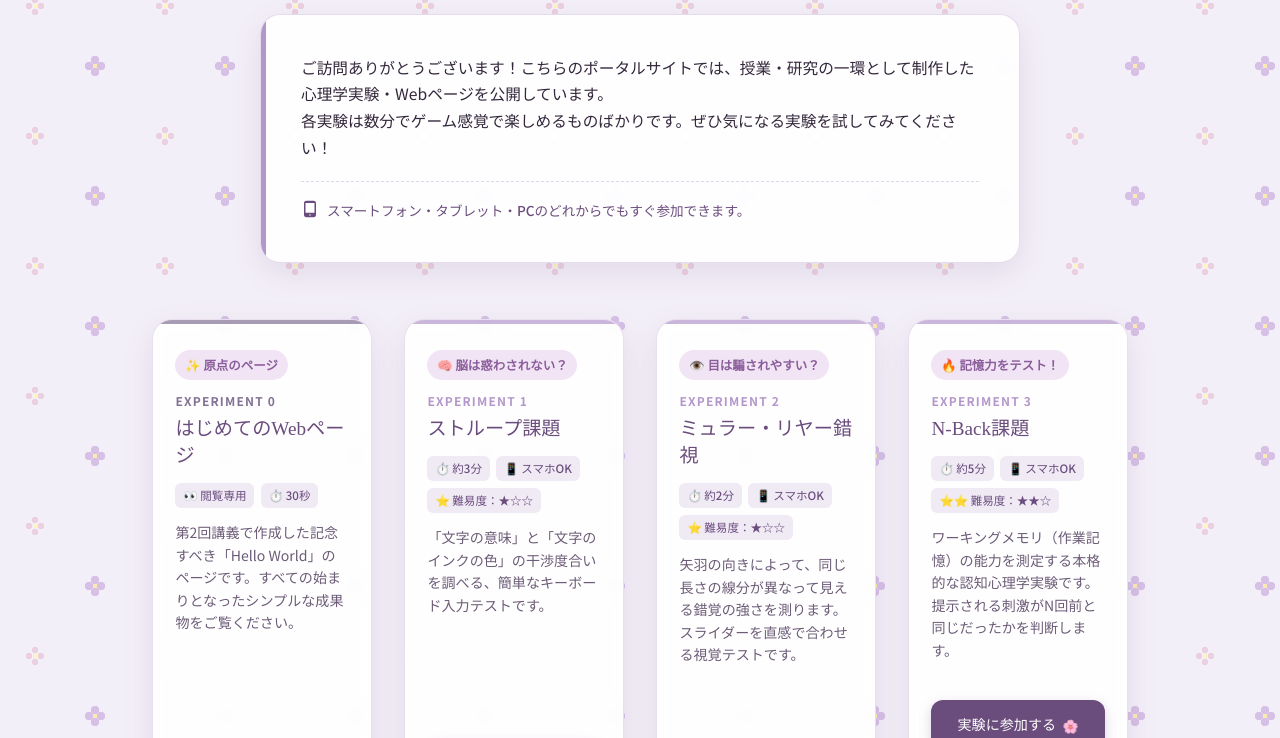
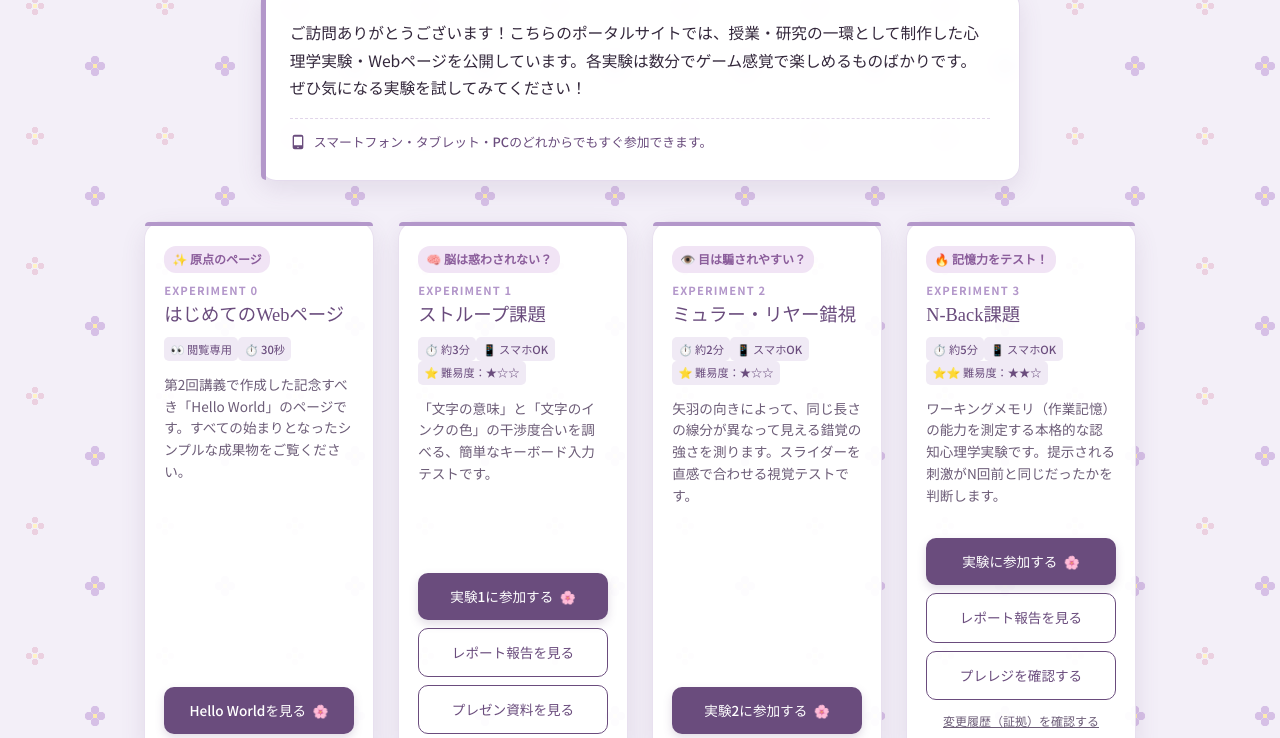
Before and after one commit to yn-sato/my-experiment, a plain HTML site: page index.html in a window 1280 px wide. Shown: the part 159-897 px from the top of the page. Drawn offline with Linux system fonts and the light colour scheme; a web font is replaced by a local one.

Commit message:
Update index.html

```diff
--- a/index.html
+++ b/index.html
@@ -18,16 +18,23 @@
             --primary-light: #b397ca;     /* アクセントラベンダー */
             --text-main: #33273b;          /* 主な文字色 */
             --text-sub: #6c5c77;           /* サブ文字色 */
-            --card-bg: rgba(255, 255, 255, 0.94); /* カード背景 */
-            --shadow: 0 10px 30px rgba(106, 76, 125, 0.12);
-            --shadow-hover: 0 15px 40px rgba(106, 76, 125, 0.22);
-            --transition: all 0.35s cubic-bezier(0.25, 0.8, 0.25, 1);
+            --card-bg: rgba(255, 255, 255, 0.95); /* カード背景 */
+            --shadow: 0 8px 25px rgba(106, 76, 125, 0.12);
+            --shadow-hover: 0 12px 30px rgba(106, 76, 125, 0.2);
+            --transition: all 0.3s ease;
         }
 
+        /* リセットと基本指定 */
         * {
             box-sizing: border-box;
             margin: 0;
             padding: 0;
+        }
+
+        /* ★スマホ文字切れ防止のための重要指定★ */
+        html, body {
+            width: 100%;
+            overflow-x: hidden; /* 横スクロール・はみ出しを防止 */
         }
 
         body {
@@ -53,71 +60,57 @@
             background-size: 130px 130px;
             background-repeat: repeat;
             color: var(--text-main);
-            line-height: 1.8;
+            line-height: 1.7;
             -webkit-font-smoothing: antialiased;
-            padding: 0;
-            margin: 0;
         }
 
         /* Container & Layout */
         .container {
+            width: 100%;
             max-width: 1040px;
             margin: 0 auto;
-            padding: 3rem 1.2rem;
+            padding: 2rem 1rem; /* スマホ用に左右余白を最適化 */
         }
 
         /* Header Design */
         header {
             text-align: center;
-            margin-bottom: 3.5rem;
+            margin-bottom: 2.5rem;
             position: relative;
         }
 
-        header::before {
-            content: '';
-            position: absolute;
-            top: -20px;
-            left: 50%;
-            transform: translateX(-50%);
-            width: 90px;
-            height: 90px;
-            background-color: var(--primary-light);
-            opacity: 0.25;
-            border-radius: 50%;
-            z-index: -1;
-        }
-
         .university-name {
-            font-size: 0.85rem;
+            font-size: 0.8rem;
             font-weight: 700;
             color: var(--primary-color);
-            letter-spacing: 0.15em;
+            letter-spacing: 0.12em;
             text-transform: uppercase;
-            margin-bottom: 0.5rem;
+            margin-bottom: 0.4rem;
             display: inline-block;
         }
 
         h1 {
             font-family: 'Kiwi Maru', serif;
-            font-size: 1.8rem;
+            font-size: 1.5rem; /* スマホで入りきるサイズ調整 */
             color: var(--primary-color);
-            margin-bottom: 1.5rem;
+            margin-bottom: 1.2rem;
             font-weight: 500;
-            letter-spacing: 0.05em;
             line-height: 1.4;
+            word-wrap: break-word;
         }
 
+        /* ★案内文カード：文字切れ完全対策★ */
         .intro-card {
             background-color: var(--card-bg);
             backdrop-filter: blur(6px);
-            border-radius: 20px;
-            padding: 1.8rem 1.5rem;
+            border-radius: 16px;
+            padding: 1.2rem;
             box-shadow: var(--shadow);
             border: 1px solid rgba(179, 151, 202, 0.35);
             max-width: 760px;
             margin: 0 auto;
             position: relative;
-            overflow: hidden;
+            text-align: left;
         }
 
         .intro-card::before {
@@ -128,33 +121,37 @@
             bottom: 0;
             width: 5px;
             background-color: var(--primary-light);
+            border-radius: 16px 0 0 16px;
         }
 
-        /* スマホで途切れないよう自動改行を修正 */
         .intro-text {
-            font-size: 0.98rem;
+            font-size: 0.9rem;
             color: var(--text-main);
-            text-align: left;
-            word-break: normal;
-            overflow-wrap: break-word;
-            line-height: 1.7;
+            /* 日本語の自然な改行を指定 */
+            word-break: normal !important;
+            overflow-wrap: anywhere !important;
+            white-space: normal !important;
+            line-height: 1.75;
         }
 
         .intro-note {
             display: flex;
             align-items: flex-start;
             gap: 0.5rem;
-            margin-top: 1.2rem;
-            padding-top: 1rem;
+            margin-top: 1rem;
+            padding-top: 0.8rem;
             border-top: 1px dashed rgba(179, 151, 202, 0.4);
-            font-size: 0.85rem;
+            font-size: 0.8rem;
             color: var(--primary-color);
             font-weight: 500;
+            line-height: 1.5;
+            word-break: normal;
+            overflow-wrap: anywhere;
         }
 
         .intro-note svg {
-            width: 18px;
-            height: 18px;
+            width: 16px;
+            height: 16px;
             fill: currentColor;
             flex-shrink: 0;
             margin-top: 2px;
@@ -163,33 +160,29 @@
         /* Experiments Section */
         .experiments-grid {
             display: grid;
-            grid-template-columns: 1fr;
-            gap: 2rem;
-            margin-bottom: 4rem;
+            grid-template-columns: 1fr; /* スマホは1列 */
+            gap: 1.5rem;
+            margin-bottom: 3rem;
         }
 
-        /* PC (4カラム表示) */
-        @media (min-width: 1024px) {
-            .experiments-grid {
-                grid-template-columns: repeat(4, 1fr);
-            }
-            h1 { font-size: 2.2rem; }
-            .container { padding: 4rem 2rem; }
-            .intro-card { padding: 2.5rem; }
+        /* レスポンシブ切り替え (タブレット・PC) */
+        @media (min-width: 640px) {
+            .experiments-grid { grid-template-columns: repeat(2, 1fr); }
+            .container { padding: 3rem 1.5rem; }
+            h1 { font-size: 1.8rem; }
+            .intro-card { padding: 1.8rem; }
+            .intro-text { font-size: 0.98rem; }
         }
 
-        /* タブレット (2カラム表示) */
-        @media (max-width: 1023px) and (min-width: 640px) {
-            .experiments-grid {
-                grid-template-columns: repeat(2, 1fr);
-            }
+        @media (min-width: 1024px) {
+            .experiments-grid { grid-template-columns: repeat(4, 1fr); }
+            h1 { font-size: 2.2rem; }
         }
 
         .experiment-card {
             background-color: var(--card-bg);
-            backdrop-filter: blur(6px);
-            border-radius: 20px;
-            padding: 1.8rem 1.4rem;
+            border-radius: 18px;
+            padding: 1.4rem 1.2rem;
             box-shadow: var(--shadow);
             border: 1px solid rgba(179, 151, 202, 0.3);
             display: flex;
@@ -197,7 +190,6 @@
             justify-content: space-between;
             transition: var(--transition);
             position: relative;
-            overflow: hidden;
         }
 
         .experiment-card::after {
@@ -208,88 +200,75 @@
             right: 0;
             height: 4px;
             background-color: var(--primary-light);
-            opacity: 0.7;
-            transition: var(--transition);
-        }
-
-        .experiment-card:hover {
-            transform: translateY(-6px);
-            box-shadow: var(--shadow-hover);
-            border-color: rgba(179, 151, 202, 0.6);
-        }
-
-        .experiment-card:hover::after {
-            height: 6px;
-            opacity: 1;
-            background-color: var(--primary-color);
+            border-radius: 18px 18px 0 0;
         }
 
         .card-top {
-            margin-bottom: 1.2rem;
+            margin-bottom: 1rem;
         }
 
         /* 一言キャッチコピー */
         .card-catchphrase {
-            font-size: 0.78rem;
+            font-size: 0.75rem;
             font-weight: 700;
             color: #8b5d9b;
             background: #f1e4f5;
-            padding: 0.25rem 0.6rem;
-            border-radius: 20px;
+            padding: 0.2rem 0.5rem;
+            border-radius: 12px;
             display: inline-block;
-            margin-bottom: 0.6rem;
+            margin-bottom: 0.5rem;
         }
 
         .experiment-number {
-            font-size: 0.75rem;
+            font-size: 0.7rem;
             font-weight: 700;
             color: var(--primary-light);
             text-transform: uppercase;
             letter-spacing: 0.1em;
-            margin-bottom: 0.3rem;
+            margin-bottom: 0.2rem;
             display: block;
         }
 
         .experiment-title {
             font-family: 'Kiwi Maru', serif;
-            font-size: 1.2rem;
+            font-size: 1.15rem;
             color: var(--primary-color);
-            margin-bottom: 0.8rem;
+            margin-bottom: 0.6rem;
             font-weight: 500;
-            line-height: 1.4;
+            line-height: 1.35;
         }
 
         /* 魅力的なアイコンタグ */
         .tags-container {
             display: flex;
             flex-wrap: wrap;
-            gap: 0.4rem;
+            gap: 0.3.rem;
             margin-bottom: 0.8rem;
         }
 
         .tag {
-            font-size: 0.72rem;
-            padding: 0.15rem 0.5rem;
-            border-radius: 6px;
+            font-size: 0.7rem;
+            padding: 0.15rem 0.4rem;
+            border-radius: 5px;
             background-color: #f0eaf5;
             color: var(--primary-color);
             font-weight: 500;
         }
 
         .experiment-desc {
-            font-size: 0.88rem;
+            font-size: 0.85rem;
             color: var(--text-sub);
             line-height: 1.6;
             word-break: normal;
-            overflow-wrap: break-word;
+            overflow-wrap: anywhere;
         }
 
         /* Card Bottom (Button Group) */
         .card-bottom {
             display: flex;
             flex-direction: column;
-            gap: 0.6rem;
-            margin-top: 1.2rem;
+            gap: 0.5rem;
+            margin-top: 1rem;
         }
 
         /* Buttons & Links Base */
@@ -298,35 +277,32 @@
             align-items: center;
             justify-content: center;
             width: 100%;
-            padding: 0.8rem 1rem;
+            padding: 0.75rem 0.8rem;
             text-decoration: none;
-            border-radius: 12px;
+            border-radius: 10px;
             font-weight: 500;
-            font-size: 0.88rem;
+            font-size: 0.85rem;
             transition: var(--transition);
             border: none;
             cursor: pointer;
             text-align: center;
         }
 
-        /* Primary Action Button (メインボタン) */
+        /* Primary Action Button */
         .btn-primary {
             background-color: var(--primary-color);
             color: #ffffff;
-            box-shadow: 0 4px 12px rgba(106, 76, 125, 0.25);
+            box-shadow: 0 4px 10px rgba(106, 76, 125, 0.2);
         }
 
         .btn-primary::after {
             content: '🌸';
             font-size: 0.8rem;
             margin-left: 0.4rem;
-            transition: var(--transition);
         }
 
-        .btn-primary:hover {
-            background-color: var(--primary-hover);
-            box-shadow: 0 6px 16px rgba(106, 76, 125, 0.35);
-            transform: scale(1.02);
+        .btn-primary:active {
+            transform: scale(0.98);
         }
 
         /* Secondary Action Button */
@@ -334,13 +310,6 @@
             background-color: transparent;
             color: var(--primary-color);
             border: 1.5px solid var(--primary-color);
-            font-weight: 500;
-        }
-
-        .btn-secondary:hover {
-            background-color: rgba(106, 76, 125, 0.08);
-            border-color: var(--primary-hover);
-            color: var(--primary-hover);
         }
 
         /* Subtle Link */
@@ -348,76 +317,33 @@
             display: inline-flex;
             align-items: center;
             justify-content: center;
-            font-size: 0.78rem;
+            font-size: 0.75rem;
             color: var(--text-sub);
             text-decoration: underline;
-            padding: 0.3rem 0;
-            transition: var(--transition);
-            font-weight: 400;
-        }
-
-        .link-subtle:hover {
-            color: var(--primary-color);
-            text-decoration: none;
-        }
-
-        /* Variation for Experiment 0 */
-        .experiment-card:nth-child(1) .btn-primary {
-            background-color: #837194;
-            box-shadow: 0 4px 10px rgba(131, 113, 148, 0.2);
-        }
-        .experiment-card:nth-child(1) .btn-primary:hover {
-            background-color: #69577a;
-        }
-        .experiment-card:nth-child(1) .experiment-number {
-            color: #837194;
-        }
-        .experiment-card:nth-child(1)::after {
-            background-color: #837194;
+            padding: 0.2rem 0;
         }
 
         /* Footer */
         footer {
             text-align: center;
-            font-size: 0.82rem;
+            font-size: 0.8rem;
             color: var(--text-sub);
-            padding-top: 2rem;
+            padding-top: 1.5rem;
             border-top: 1px solid rgba(179, 151, 202, 0.2);
         }
-
-        /* Animations */
-        @keyframes fadeInUp {
-            from {
-                opacity: 0;
-                transform: translateY(20px);
-            }
-            to {
-                opacity: 1;
-                transform: translateY(0);
-            }
-        }
-
-        .animate-fade-in {
-            animation: fadeInUp 0.8s cubic-bezier(0.25, 0.8, 0.25, 1) forwards;
-        }
-
-        .delay-1 { animation-delay: 0.1s; }
-        .delay-2 { animation-delay: 0.2s; }
-        .delay-3 { animation-delay: 0.3s; }
-        .delay-4 { animation-delay: 0.4s; }
     </style>
 </head>
 <body>
 
     <div class="container">
         <!-- Header Section -->
-        <header class="animate-fade-in">
+        <header>
             <span class="university-name">Shokei Gakuin University</span>
             <h1>🌸 尚絅学院大学 2412B10の心理学実験室 🌸</h1>
 
             <div class="intro-card">
                 <p class="intro-text">
-                    ご訪問ありがとうございます！こちらのポータルサイトでは、授業・研究の一環として制作した心理学実験・Webページを公開しています。<br>各実験は数分でゲーム感覚で楽しめるものばかりです。ぜひ気になる実験を試してみてください！
+                    ご訪問ありがとうございます！こちらのポータルサイトでは、授業・研究の一環として制作した心理学実験・Webページを公開しています。各実験は数分でゲーム感覚で楽しめるものばかりです。ぜひ気になる実験を試してみてください！
                 </p>
                 <div class="intro-note">
                     <svg viewBox="0 0 24 24">
@@ -432,7 +358,7 @@
         <main class="experiments-grid">
 
             <!-- Experiment 0 -->
-            <section class="experiment-card animate-fade-in delay-1">
+            <section class="experiment-card">
                 <div class="card-top">
                     <span class="card-catchphrase">✨ 原点のページ</span>
                     <span class="experiment-number">Experiment 0</span>
@@ -449,7 +375,7 @@
             </section>
 
             <!-- Experiment 1 -->
-            <section class="experiment-card animate-fade-in delay-2">
+            <section class="experiment-card">
                 <div class="card-top">
                     <span class="card-catchphrase">🧠 脳は惑わされない？</span>
                     <span class="experiment-number">Experiment 1</span>
@@ -469,7 +395,7 @@
             </section>
 
             <!-- Experiment 2 -->
-            <section class="experiment-card animate-fade-in delay-3">
+            <section class="experiment-card">
                 <div class="card-top">
                     <span class="card-catchphrase">👁️ 目は騙されやすい？</span>
                     <span class="experiment-number">Experiment 2</span>
@@ -487,7 +413,7 @@
             </section>
 
             <!-- Experiment 3 -->
-            <section class="experiment-card animate-fade-in delay-4">
+            <section class="experiment-card">
                 <div class="card-top">
                     <span class="card-catchphrase">🔥 記憶力をテスト！</span>
                     <span class="experiment-number">Experiment 3</span>
```
